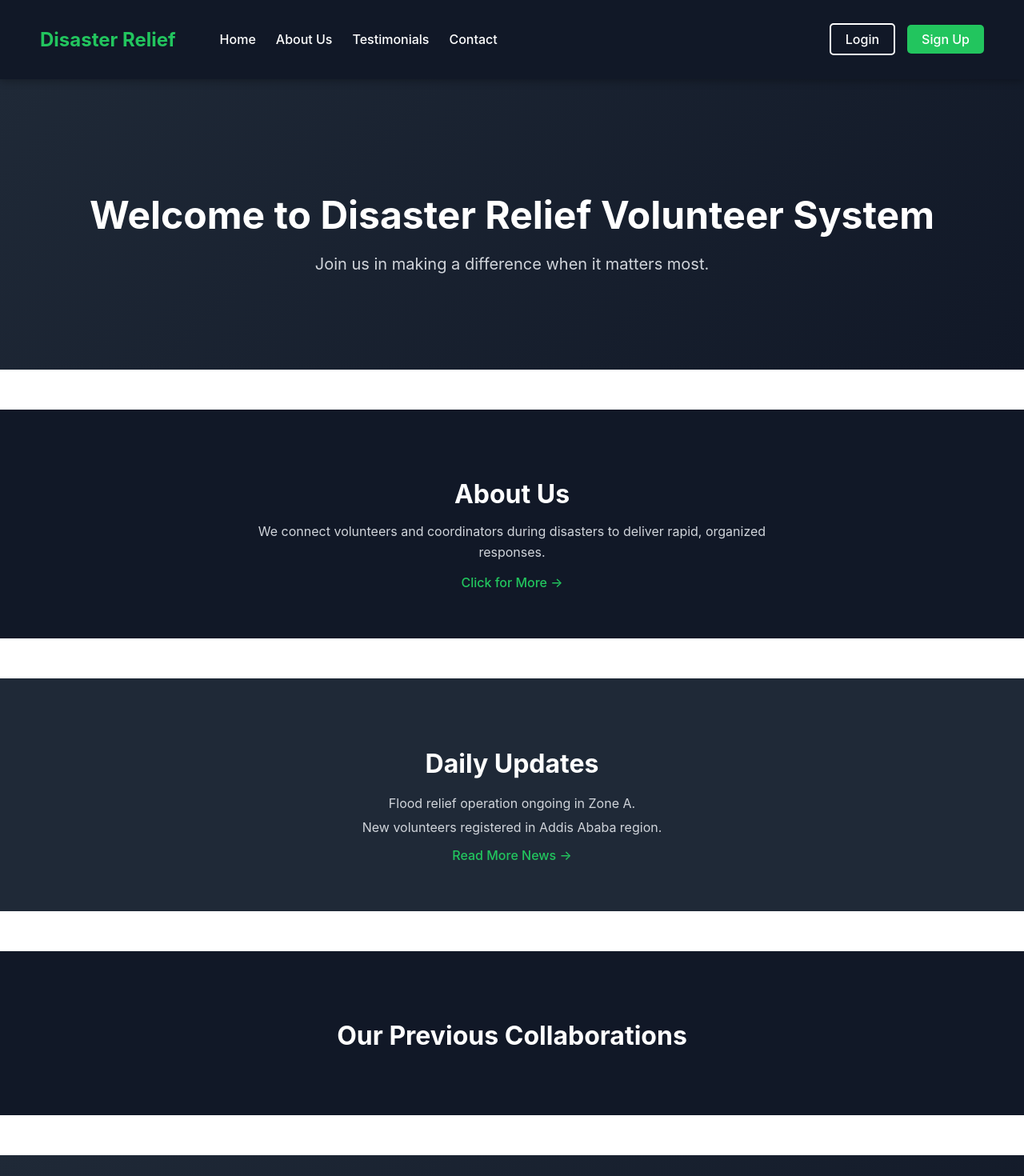
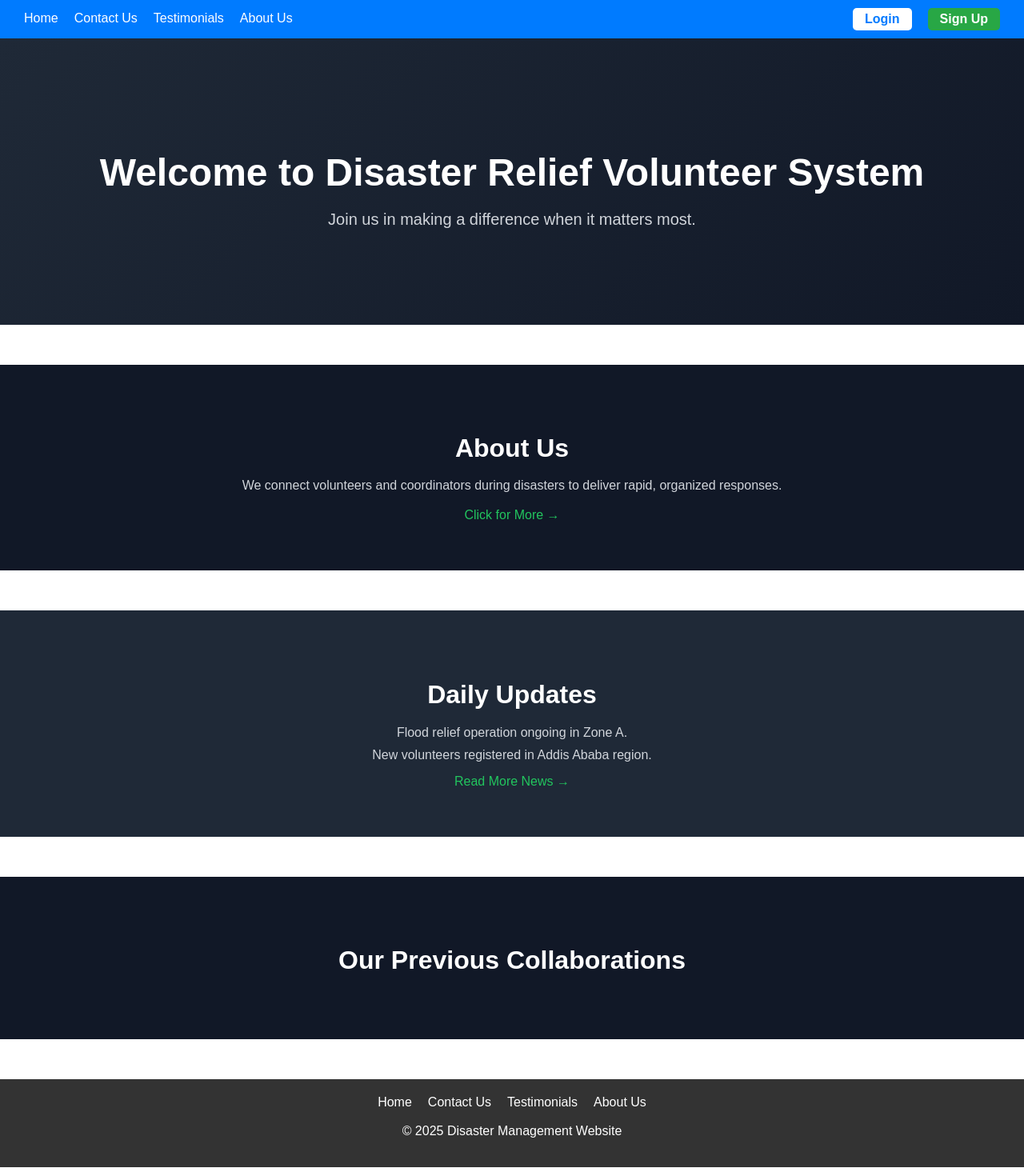
Before and after one commit to Nebbu333/disaster-managing, a React (Create React App) app: page / in a window 1280 px wide. Shown: the top 1470 px of the page at 80% size. Built offline with nearby package versions, Linux system fonts and the light colour scheme.

Commit message:
app.js and app.css modified

```diff
--- a/src/App.css
+++ b/src/App.css
@@ -1,38 +1,97 @@
-.App {
+/* Reset some default styles */
+body,
+html,
+ul {
+  margin: 0;
+  padding: 0;
+  font-family: Arial, sans-serif;
+}
+
+/* Navbar */
+.navbar {
+  display: flex;
+  justify-content: space-between;
+  align-items: center;
+  background-color: #007bff;
+  padding: 10px 30px;
+}
+
+.nav-left,
+.nav-right {
+  display: flex;
+  gap: 20px;
+}
+
+.nav-link,
+.footer-link {
+  color: white;
+  text-decoration: none;
+  position: relative;
+  transition: 0.3s;
+}
+
+.nav-link::after,
+.footer-link::after {
+  content: "";
+  display: block;
+  width: 0;
+  height: 2px;
+  background: white;
+  transition: width 0.3s;
+}
+
+.nav-link:hover::after,
+.footer-link:hover::after {
+  width: 100%;
+}
+
+.login-btn {
+  background-color: white;
+  color: #007bff;
+  padding: 5px 15px;
+  border-radius: 5px;
+  text-decoration: none;
+  font-weight: bold;
+  transition: 0.3s;
+}
+
+.login-btn:hover {
+  background-color: #e0e0e0;
+}
+
+.signup-btn {
+  background-color: #28a745;
+  color: white;
+  padding: 5px 15px;
+  border-radius: 5px;
+  text-decoration: none;
+  font-weight: bold;
+  transition: 0.3s;
+}
+
+.signup-btn:hover {
+  background-color: #218838;
+}
+
+/* Footer */
+.footer {
+  background-color: #333;
+  color: white;
+  padding: 20px 30px;
   text-align: center;
 }
 
-.App-logo {
-  height: 40vmin;
-  pointer-events: none;
+.footer-links {
+  margin-bottom: 10px;
+  display: flex;
+  justify-content: center;
+  gap: 20px;
 }
 
-@media (prefers-reduced-motion: no-preference) {
-  .App-logo {
-    animation: App-logo-spin infinite 20s linear;
-  }
+/* Animations */
+.nav-link,
+.footer-link,
+.login-btn,
+.signup-btn {
+  transition: all 0.3s ease;
 }
-
-.App-header {
-  background-color: #282c34;
-  min-height: 100vh;
-  display: flex;
-  flex-direction: column;
-  align-items: center;
-  justify-content: center;
-  font-size: calc(10px + 2vmin);
-  color: white;
-}
-
-.App-link {
-  color: #61dafb;
-}
-
-@keyframes App-logo-spin {
-  from {
-    transform: rotate(0deg);
-  }
-  to {
-    transform: rotate(360deg);
-  }
-}
--- a/src/App.js
+++ b/src/App.js
@@ -1,14 +1,67 @@
 import React from "react";
-import { BrowserRouter as Router, Routes, Route } from "react-router-dom";
-import NavBar from "./components/NavBar";
-import Footer from "./components/Footer";
+import { BrowserRouter as Router, Routes, Route, Link } from "react-router-dom";
 import Home from "./pages/Home";
 import About from "./pages/About";
 import Contact from "./pages/Contact";
 import Testimonials from "./pages/Testimonials";
 import Login from "./pages/Login";
 import Signup from "./pages/Signup";
+import "./App.css";
 
+// Navbar Component
+const NavBar = () => {
+  return (
+    <nav className="navbar">
+      <div className="nav-left">
+        <Link to="/" className="nav-link">
+          Home
+        </Link>
+        <Link to="/contact" className="nav-link">
+          Contact Us
+        </Link>
+        <Link to="/testimonials" className="nav-link">
+          Testimonials
+        </Link>
+        <Link to="/about" className="nav-link">
+          About Us
+        </Link>
+      </div>
+      <div className="nav-right">
+        <Link to="/login" className="login-btn">
+          Login
+        </Link>
+        <Link to="/signup" className="signup-btn">
+          Sign Up
+        </Link>
+      </div>
+    </nav>
+  );
+};
+
+// Footer Component
+const Footer = () => {
+  return (
+    <footer className="footer">
+      <div className="footer-links">
+        <Link to="/" className="footer-link">
+          Home
+        </Link>
+        <Link to="/contact" className="footer-link">
+          Contact Us
+        </Link>
+        <Link to="/testimonials" className="footer-link">
+          Testimonials
+        </Link>
+        <Link to="/about" className="footer-link">
+          About Us
+        </Link>
+      </div>
+      <p>&copy; 2025 Disaster Management Website</p>
+    </footer>
+  );
+};
+
+// App Component
 function App() {
   return (
     <Router>
```
